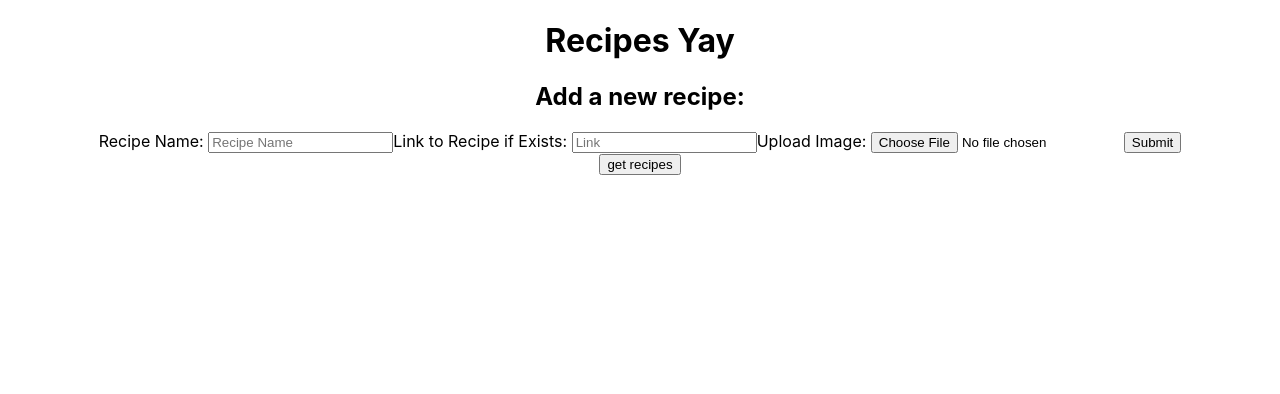
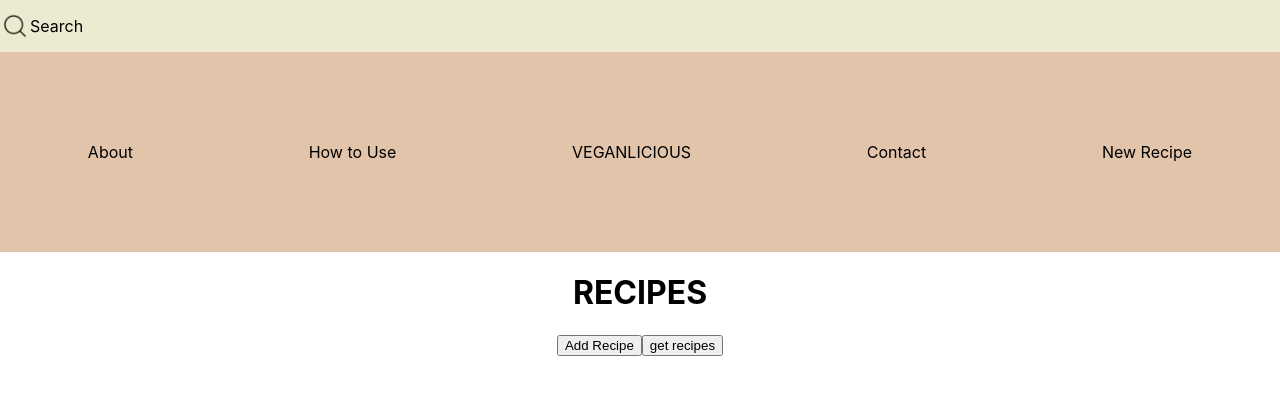
Before and after one commit to ashlynl00/Front-End-Veganlicious, a React (Create React App) app in the folder veganlicious/: page / in a window 1280 px wide. Shown: the top 394 px of the page. Built offline with nearby package versions, Linux system fonts and the light colour scheme.

Commit message:
added basic styling and new recipe modal

```diff
--- a/veganlicious/src/App.css
+++ b/veganlicious/src/App.css
@@ -36,3 +36,66 @@
     transform: rotate(360deg);
   }
 }
+
+
+#search-bar {
+  display: flex;
+  align-items: center;
+  background-color: #ECEAD1;
+}
+
+#search-logo {
+  height: 30px;
+  width: 30px;
+}
+
+#nav-bar {
+  background-color:  #E2C4AA;
+  height: 200px;
+  display: flex;
+  align-items: center;
+  justify-content: center;
+}
+
+#nav-bar ul {
+  width: 100%;
+  display: flex;
+  justify-content: space-around;
+  padding-left: 0;
+}
+
+#nav-bar li {
+  list-style-type: none;
+}
+
+#overlay {
+  position: absolute;
+  top: 0;
+  left: 0;
+  width: 100vw;
+  height: 100vh;
+  background: rgba(0, 0, 0, 0.5);
+}
+
+#new-recipe-form {
+  border: 2px solid black;
+  position: fixed;
+  height: 300px;
+  width: 600px;
+  margin-top: -150px;
+  margin-left: -300px;
+  z-index: 5;
+  top: 50%;
+  left: 50%;
+  background-color: white;
+}
+
+#new-recipe-form form {
+  display: flex;
+  flex-direction: column;
+}
+
+#new-recipe-form input {
+  width: 200px;
+  margin: 0 auto;
+}
--- a/veganlicious/src/App.js
+++ b/veganlicious/src/App.js
@@ -3,14 +3,42 @@ import './App.css';
 import { useState } from 'react';
 import RecipesContainer from './RecipesContainer/RecipesContainer';
 import NewRecipeComponent from './RecipesContainer/NewRecipeComponent';
+import search_logo from './magnifying-glass.png';
 
 function App() {
   const [recipes, setRecipes] = useState([]);
+  const [showing, setShowing] = useState(false);
+  const toggleShowing = () => {
+    setShowing(!showing);
+  }
   return (
     <div className="App">
-      <h1>Recipes Yay</h1>
-      <NewRecipeComponent recipes={recipes} setRecipes={setRecipes}></NewRecipeComponent>
-      <RecipesContainer recipes={recipes} setRecipes={setRecipes}></RecipesContainer>
+      <nav>
+        <section id='search-bar'>
+          <img src={search_logo} id='search-logo'></img>
+          <p>Search</p>
+        </section>
+        <section id='nav-bar'>
+          <ul>
+            <li>About</li>
+            <li>How to Use</li>
+            <li>VEGANLICIOUS</li>
+            <li>Contact</li>
+            <li>New Recipe</li>
+          </ul>
+        </section>
+      </nav>
+      <main>
+        <h1>RECIPES</h1>
+        {showing ?
+          <div id='overlay'>
+            <NewRecipeComponent id='new-recipe-modal' recipes={recipes} setRecipes={setRecipes} toggleShowing={toggleShowing}></NewRecipeComponent>
+          </div>
+          :
+          <button id='new-recipe-btn' onClick={toggleShowing}>Add Recipe</button>
+        }
+        <RecipesContainer recipes={recipes} setRecipes={setRecipes}></RecipesContainer>
+      </main>
     </div>
   );
 }
--- a/veganlicious/src/RecipesContainer/NewRecipeComponent.jsx
+++ b/veganlicious/src/RecipesContainer/NewRecipeComponent.jsx
@@ -79,7 +79,7 @@ const NewRecipeComponent = (props) => {
     }
 
     return (
-        <>
+        <div id='new-recipe-form'>
             <h2>Add a new recipe: </h2>
             <form onSubmit={submitNewRecipe} encType="multipart/form">
                 Recipe Name: <input type="text" placeholder="Recipe Name" name="name" onChange={handleInputChange} value={newRecipe.name}></input>
@@ -87,7 +87,8 @@ const NewRecipeComponent = (props) => {
                 Upload Image: <input type="file" id="image" accept="image/png, image/jpeg" name="image" onChange={handleImageChange} required/>
                 <button type='submit'>Submit</button>
             </form>
-        </>
+            <button onClick={props.toggleShowing}>Cancel</button>
+        </div>
     )
 }
 
--- /dev/null
+++ b/veganlicious/src/RecipesContainer/style.css
@@ -0,0 +1,6 @@
+#new-recipe-modal {
+    border: 2px solid black;
+    position: fixed;
+    z-index: 5;
+
+}
```
Also changed, not shown: veganlicious/src/magnifying-glass.png (added), 1 other file (tests, documents, lock files or other folders).
